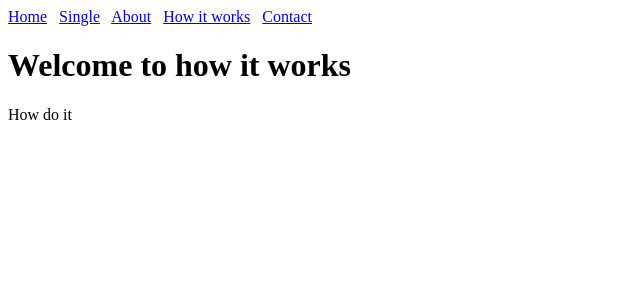
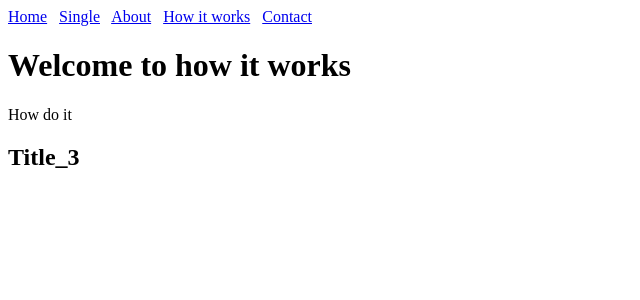
Before and after one commit to danielskiala/demo-app-angular, an Angular app: page /how-it-works in a window 1280 px wide. Shown: the top 300 px of the page, without its empty margins (0-640 px from the left). Built offline with nearby package versions, Linux system fonts and the light colour scheme.

Commit message:
Add a little title on how-it-worksPage

```diff
--- a/src/app/how-it-works/how-it-works.component.html
+++ b/src/app/how-it-works/how-it-works.component.html
@@ -1,2 +1,4 @@
 <h1>Welcome to how it works</h1>
 <p>How do it</p>
+
+<h2>Title_3</h2>
```
